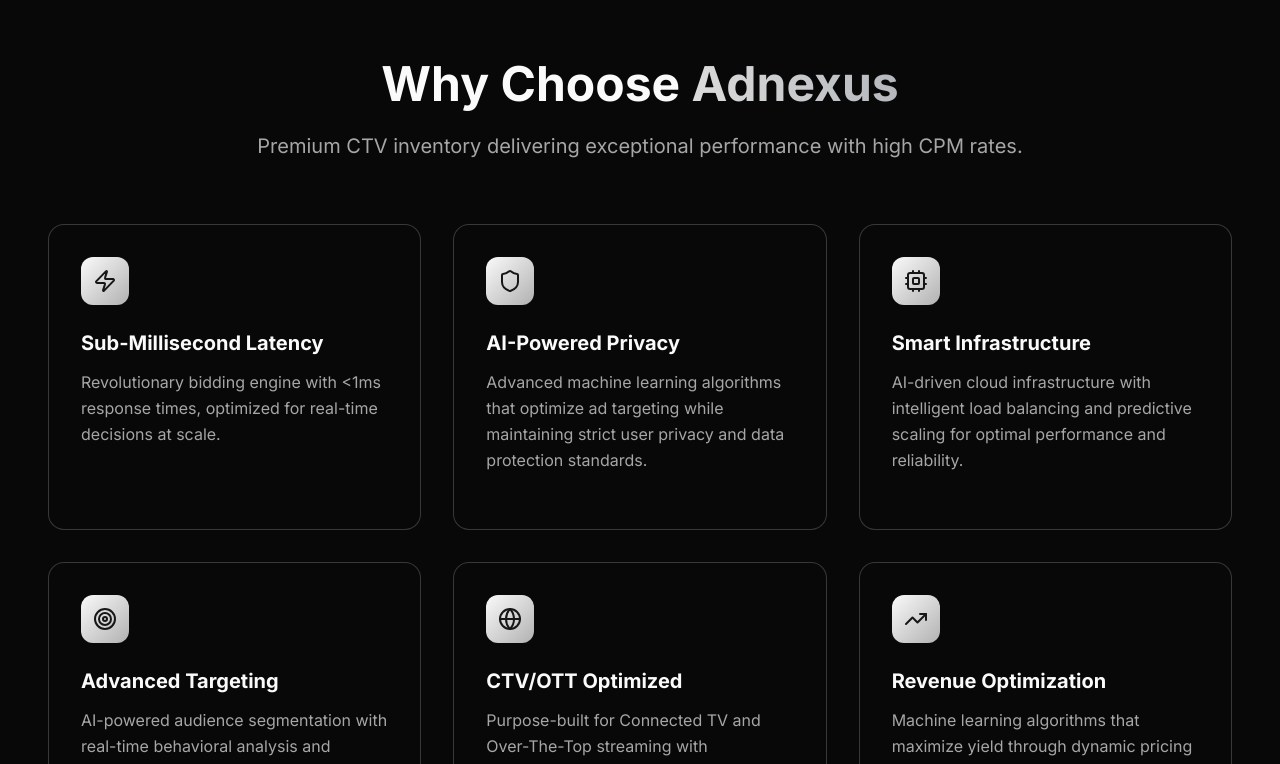
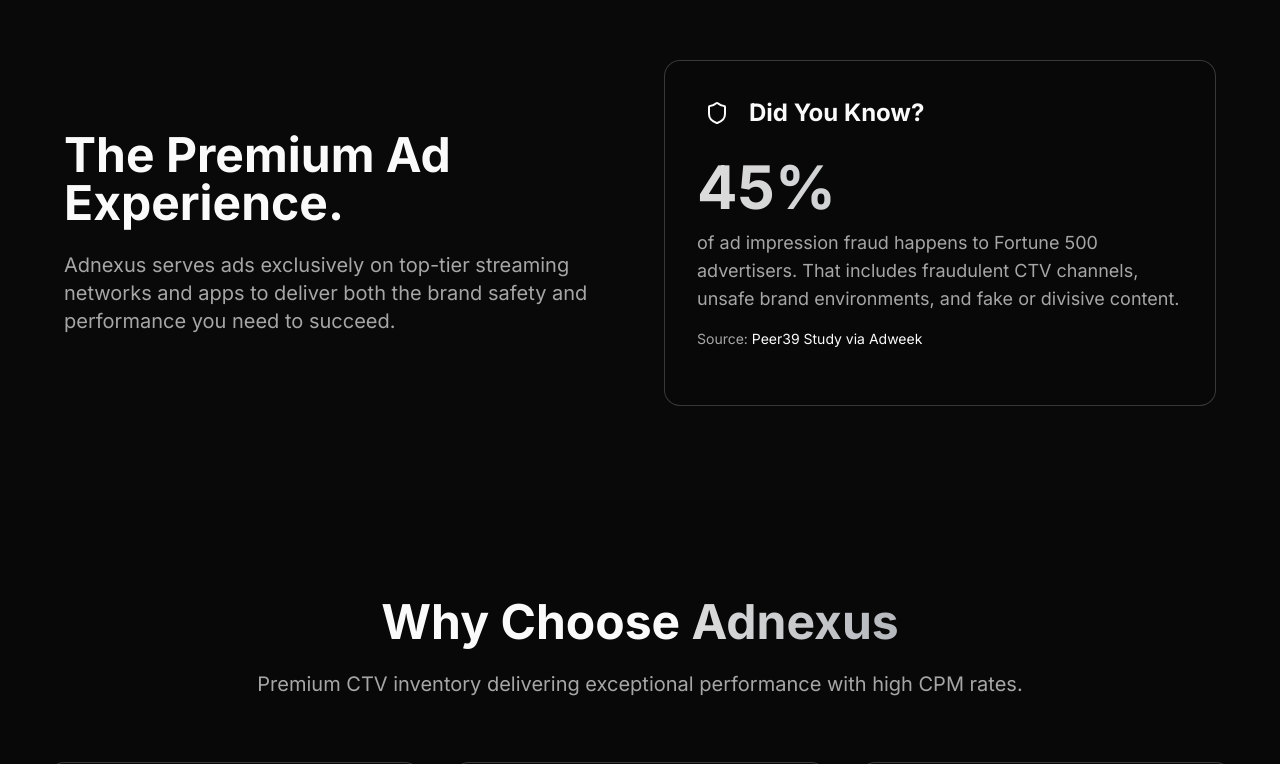
Before and after one commit to adnexusinc/web, a React (Vite) app: page / in a window 1280 px wide. Shown: the part 1936-2700 px from the top of the page. Built offline with nearby package versions, Linux system fonts and the light colour scheme.

Commit message:
Add Adweek link
Add link to Adweek article on landing page and premium inventory page.

```diff
--- a/src/pages/Index.tsx
+++ b/src/pages/Index.tsx
@@ -163,6 +163,41 @@ const Index = () => {
             <div className="space-y-2">
               <div className="text-3xl font-bold performance-number">99.99%</div>
               <div className="text-sm text-muted-foreground">Uptime SLA</div>
+            </div>
+          </div>
+        </div>
+      </section>
+
+      {/* Did You Know Section */}
+      <section className="py-24 px-4 bg-card/30">
+        <div className="container mx-auto">
+          <div className="max-w-6xl mx-auto">
+            <div className="grid lg:grid-cols-2 gap-12 items-center">
+              <div>
+                <h2 className="text-4xl md:text-5xl font-bold mb-6">
+                  The Premium Ad Experience.
+                </h2>
+                <p className="text-xl text-muted-foreground">
+                  Adnexus serves ads exclusively on top-tier streaming networks and apps to deliver both the brand safety and performance you need to succeed.
+                </p>
+              </div>
+              <div className="gradient-card p-8 rounded-2xl border border-primary/20">
+                <div className="flex items-center gap-3 mb-6">
+                  <div className="gradient-secondary p-2 rounded-lg">
+                    <Shield className="w-6 h-6 text-primary" />
+                  </div>
+                  <h3 className="text-2xl font-bold">Did You Know?</h3>
+                </div>
+                <div className="mb-6">
+                  <div className="text-5xl md:text-6xl font-bold performance-number mb-3">45%</div>
+                  <p className="text-lg text-muted-foreground mb-4">
+                    of ad impression fraud happens to Fortune 500 advertisers. That includes fraudulent CTV channels, unsafe brand environments, and fake or divisive content.
+                  </p>
+                  <p className="text-sm text-muted-foreground">
+                    Source: <a href="https://www.adweek.com/adweek-wire/peer39-study-fortune-500-brands-account-for-half-of-ads-on-divisive-fake-ctv-channels/" target="_blank" rel="noopener noreferrer" className="text-primary hover:underline">Peer39 Study via Adweek</a>
+                  </p>
+                </div>
+              </div>
             </div>
           </div>
         </div>
--- a/src/pages/Inventory.tsx
+++ b/src/pages/Inventory.tsx
@@ -107,8 +107,43 @@ const Inventory = () => {
         </div>
       </section>
 
+      {/* Did You Know Section */}
+      <section className="py-24 px-6">
+        <div className="container mx-auto">
+          <div className="max-w-6xl mx-auto">
+            <div className="grid lg:grid-cols-2 gap-12 items-center">
+              <div>
+                <h2 className="text-4xl md:text-5xl font-bold mb-6">
+                  The Premium Ad Experience.
+                </h2>
+                <p className="text-xl text-muted-foreground">
+                  Adnexus serves ads exclusively on top-tier streaming networks and apps to deliver both the brand safety and performance you need to succeed.
+                </p>
+              </div>
+              <div className="gradient-card p-8 rounded-2xl border border-primary/20">
+                <div className="flex items-center gap-3 mb-6">
+                  <div className="gradient-secondary p-2 rounded-lg">
+                    <Shield className="w-6 h-6 text-primary" />
+                  </div>
+                  <h3 className="text-2xl font-bold">Did You Know?</h3>
+                </div>
+                <div className="mb-6">
+                  <div className="text-5xl md:text-6xl font-bold performance-number mb-3">45%</div>
+                  <p className="text-lg text-muted-foreground mb-4">
+                    of ad impression fraud happens to Fortune 500 advertisers. That includes fraudulent CTV channels, unsafe brand environments, and fake or divisive content.
+                  </p>
+                  <p className="text-sm text-muted-foreground">
+                    Source: <a href="https://www.adweek.com/adweek-wire/peer39-study-fortune-500-brands-account-for-half-of-ads-on-divisive-fake-ctv-channels/" target="_blank" rel="noopener noreferrer" className="text-primary hover:underline">Peer39 Study via Adweek</a>
+                  </p>
+                </div>
+              </div>
+            </div>
+          </div>
+        </div>
+      </section>
+
       {/* Premium Features */}
-      <section className="py-24 px-6">
+      <section className="py-24 px-6 bg-card/30">
         <div className="container mx-auto">
           <div className="text-center mb-16">
             <h2 className="text-4xl md:text-5xl font-bold mb-6">
@@ -139,7 +174,7 @@ const Inventory = () => {
       </section>
 
       {/* Content Categories */}
-      <section className="py-24 px-6 bg-card/30">
+      <section className="py-24 px-6">
         <div className="container mx-auto">
           <div className="text-center mb-16">
             <h2 className="text-4xl md:text-5xl font-bold mb-6">
```
